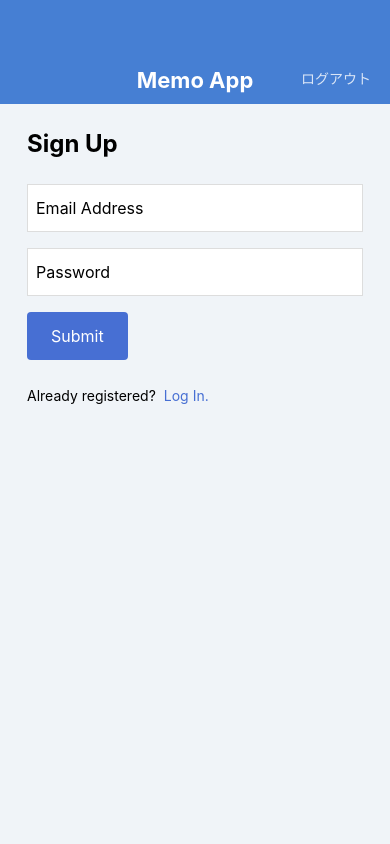
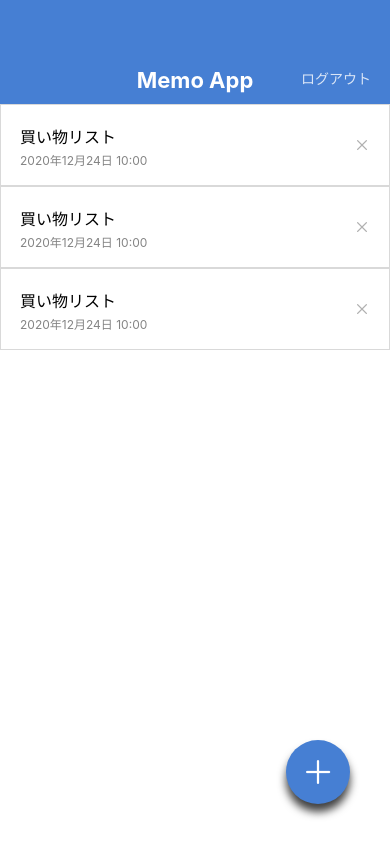
Before and after one commit to be-chan/ReactMemoApp, a React Native app: screen / in a window 390 px wide. Built offline with nearby package versions, Linux system fonts and the light colour scheme.

Commit message:
Make components touchble

```diff
--- a/App.jsx
+++ b/App.jsx
@@ -1,13 +1,13 @@
 import React from 'react';
-// import MemoListScreen from './src/screens/MemoListScreen';
+import MemoListScreen from './src/screens/MemoListScreen';
 // import MemoDetailScreen from './src/screens/MemoDetailScreen';
 // import MemoEditScreen from './src/screens/MemoEditScreen';
 // import MemoCreateScreen from './src/screens/MemoCreateScreen';
 // import LoginScreen from './src/screens/LoginScreen';
-import SignUpScreen from './src/screens/SignUpScreen';
+// import SignUpScreen from './src/screens/SignUpScreen';
 
 export default function App() {
   return (
-    <SignUpScreen />
+    <MemoListScreen />
   );
 }
--- a/src/components/Button.jsx
+++ b/src/components/Button.jsx
@@ -1,18 +1,23 @@
-import { string } from 'prop-types';
+import { string, func } from 'prop-types';
 import React from 'react';
-import { View, Text, StyleSheet } from 'react-native';
+import { TouchableOpacity, Text, StyleSheet } from 'react-native';
 
 export default function Button(props) {
-  const { label } = props;
+  const { label, onPress } = props;
   return (
-    <View style={styles.buttonContainer}>
+    <TouchableOpacity style={styles.buttonContainer} onPress={onPress}>
       <Text style={styles.buttonLabel}>{label}</Text>
-    </View>
+    </TouchableOpacity>
   );
 }
 
 Button.propTypes = {
   label: string.isRequired,
+  onPress: func,
+};
+
+Button.defaultProps = {
+  onPress: null,
 };
 
 const styles = StyleSheet.create({
--- a/src/components/CircleButton.jsx
+++ b/src/components/CircleButton.jsx
@@ -1,24 +1,26 @@
 import React from 'react';
-import { View, StyleSheet } from 'react-native';
-import { string, shape } from 'prop-types';
+import { StyleSheet, TouchableOpacity } from 'react-native';
+import { string, shape, func } from 'prop-types';
 import { AntDesign } from '@expo/vector-icons';
 
 export default function CircleButton(props) {
-  const { style, name } = props;
+  const { style, name, onPress } = props;
   return (
-    <View style={[styles.circleButton, style]}>
+    <TouchableOpacity style={[styles.circleButton, style]} onPress={onPress}>
       <AntDesign name={name} size={32} color="white" />
-    </View>
+    </TouchableOpacity>
   );
 }
 
 CircleButton.propTypes = {
   style: shape(),
   name: string.isRequired,
+  onPress: func,
 };
 
 CircleButton.defaultProps = {
   style: null,
+  onPress: null,
 };
 
 const styles = StyleSheet.create({
--- a/src/components/MemoList.jsx
+++ b/src/components/MemoList.jsx
@@ -1,5 +1,5 @@
 import React from 'react';
-import { View, Text, StyleSheet } from 'react-native';
+import { View, Text, StyleSheet, TouchableOpacity } from 'react-native';
 import { AntDesign } from '@expo/vector-icons';
 
 export default function MemoList() {
@@ -10,9 +10,9 @@
           <Text style={styles.memoListItemTitle}>買い物リスト</Text>
           <Text style={styles.memoListItemDate}>2020年12月24日 10:00</Text>
         </View>
-        <View>
+        <TouchableOpacity>
           <AntDesign name="close" size={16} color="#B0B0B0" />
-        </View>
+        </TouchableOpacity>
       </View>
 
       <View style={styles.memoListItem}>
@@ -20,9 +20,9 @@
           <Text style={styles.memoListItemTitle}>買い物リスト</Text>
           <Text style={styles.memoListItemDate}>2020年12月24日 10:00</Text>
         </View>
-        <View>
+        <TouchableOpacity>
           <AntDesign name="close" size={16} color="#B0B0B0" />
-        </View>
+        </TouchableOpacity>
       </View>
 
       <View style={styles.memoListItem}>
@@ -30,9 +30,9 @@
           <Text style={styles.memoListItemTitle}>買い物リスト</Text>
           <Text style={styles.memoListItemDate}>2020年12月24日 10:00</Text>
         </View>
-        <View>
+        <TouchableOpacity>
           <AntDesign name="close" size={16} color="#B0B0B0" />
-        </View>
+        </TouchableOpacity>
       </View>
     </View>
   );
--- a/src/screens/LoginScreen.jsx
+++ b/src/screens/LoginScreen.jsx
@@ -1,5 +1,5 @@
 import React from 'react';
-import { View, Text, TextInput, StyleSheet } from 'react-native';
+import { View, Text, TextInput, StyleSheet, TouchableOpacity } from 'react-native';
 import AppBar from '../components/AppBar';
 import Button from '../components/Button';
 
@@ -14,7 +14,9 @@
         <Button label="Submit" />
         <View style={styles.footer}>
           <Text style={styles.footerText}>Not registered?</Text>
-          <Text style={styles.footerLink}>Sign up here!</Text>
+          <TouchableOpacity>
+            <Text style={styles.footerLink}>Sign up here!</Text>
+          </TouchableOpacity>
         </View>
       </View>
     </View>
--- a/src/screens/SignUpScreen.jsx
+++ b/src/screens/SignUpScreen.jsx
@@ -1,5 +1,5 @@
 import React from 'react';
-import { View, Text, TextInput, StyleSheet } from 'react-native';
+import { View, Text, TextInput, StyleSheet, TouchableOpacity } from 'react-native';
 import AppBar from '../components/AppBar';
 import Button from '../components/Button';
 
@@ -14,7 +14,9 @@
         <Button label="Submit" />
         <View style={styles.footer}>
           <Text style={styles.footerText}>Already registered?</Text>
-          <Text style={styles.footerLink}>Log In.</Text>
+          <TouchableOpacity>
+            <Text style={styles.footerLink}>Log In.</Text>
+          </TouchableOpacity>
         </View>
       </View>
     </View>
```
